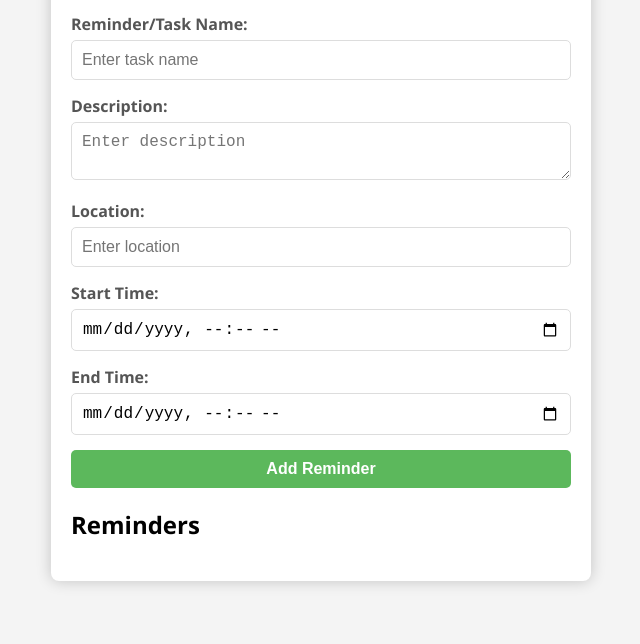
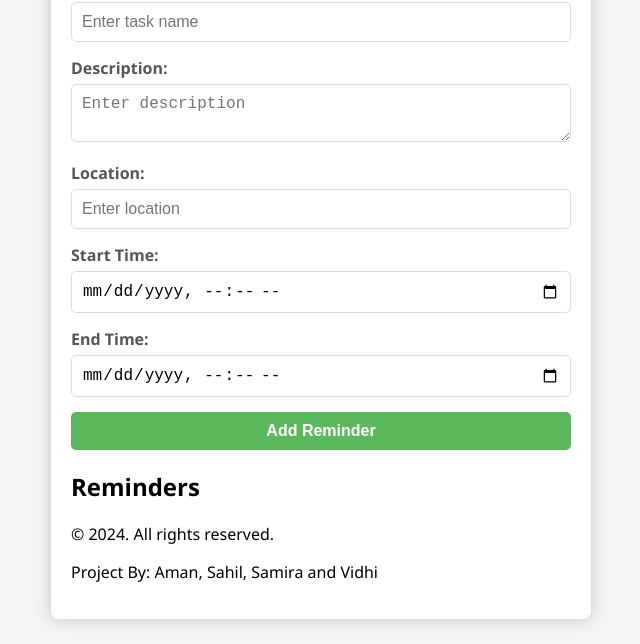
Before and after one commit to purohitamann/timeblock-my-reminders, a plain HTML site: page frontend/index.html in a window 1280 px wide. Shown: the part 156-800 px from the top of the page, without its empty margins (319-959 px from the left). Drawn offline with Linux system fonts and the light colour scheme.

Commit message:
project by details

```diff
--- a/frontend/index.html
+++ b/frontend/index.html
@@ -35,6 +35,12 @@
 
         <h2>Reminders</h2>
         <ul id="reminderList"></ul>
+        <footer>
+            <p>&copy; 2024. All rights reserved.</p>
+            <p>
+                Project By: Aman, Sahil, Samira and Vidhi
+            </p>
+        </footer>
     </div>
     <script src="script.js"></script>
 </body>
```
